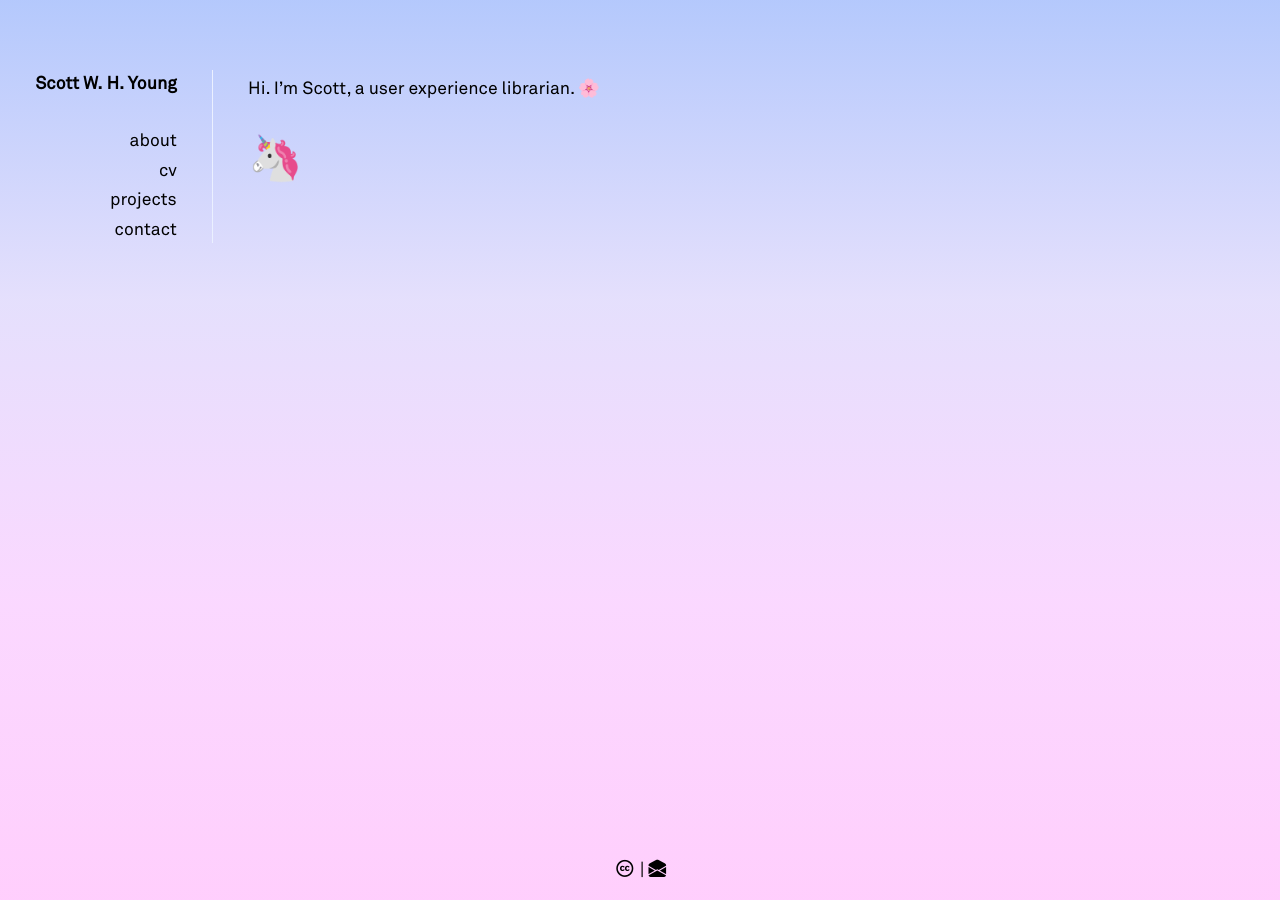
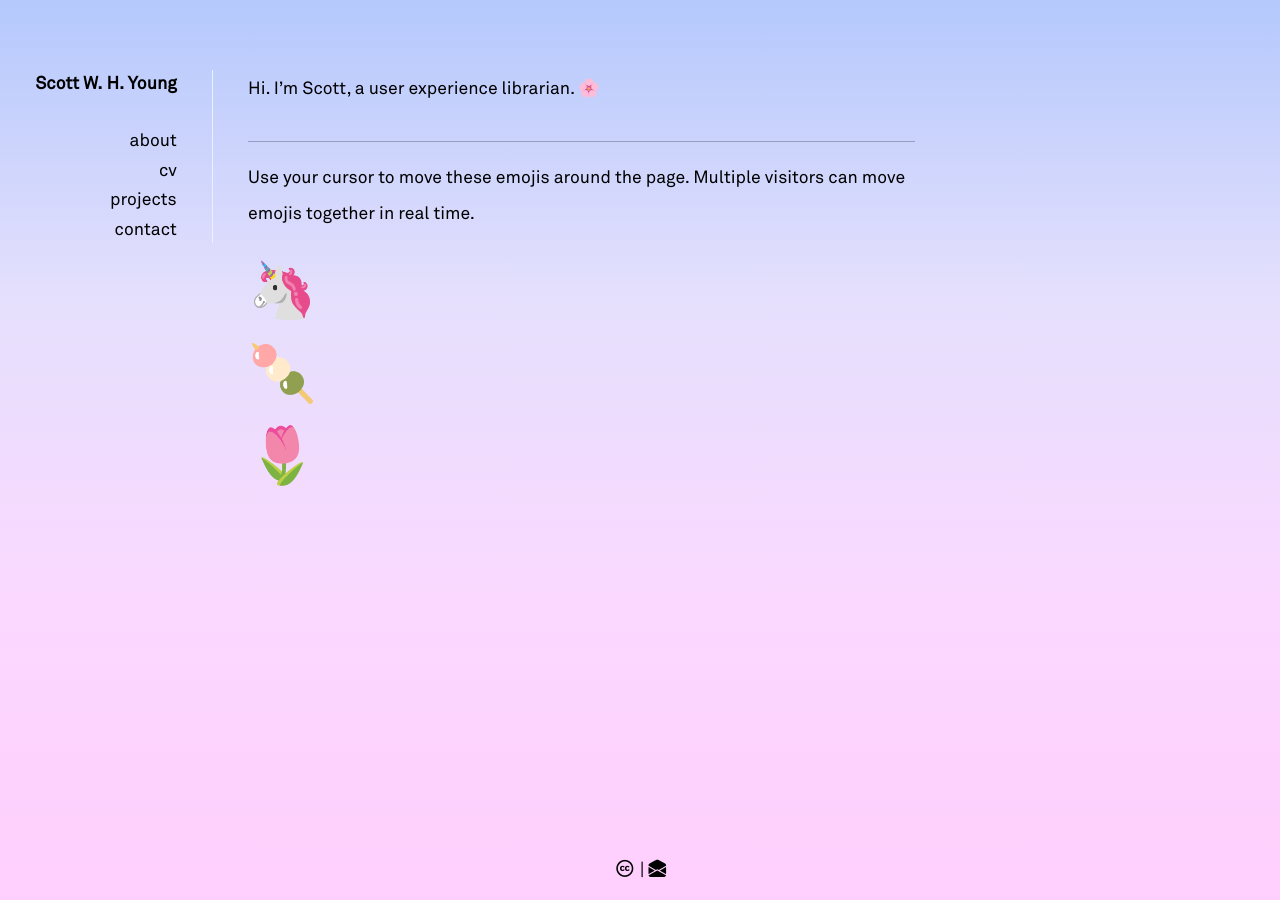
Before and after one commit to swyoung/swyoung.github.io, a Jekyll site: the page built from index.md, in a window 1280 px wide. Built offline with Jekyll 4.4.1, drawn with Linux system fonts in a browser that asks for light colours; nearby versions of some CDN libraries; a style sheet for code colours, icons or effects is not loaded.

Commit message:
Update index.md
add dango and tulip emojis

```diff
--- a/index.md
+++ b/index.md
@@ -5,4 +5,8 @@ canonical_url: 'https://www.scottwhyoung.info'
 ---
 Hi. I’m Scott, a user experience librarian. <span class="emoji-spin">🌸</span>
 
-<div id="unicorn" can-move style="font-size: 40px">🦄</div>
+___
+Use your cursor to move these emojis around the page. Multiple visitors can move emojis together in real time.
+<div id="unicorn" can-move style="font-size: 50px">🦄</div>
+<div id="dango" can-move style="font-size: 50px">🍡</div>
+<div id="tulip" can-move style="font-size: 50px">🌷</div>
```
